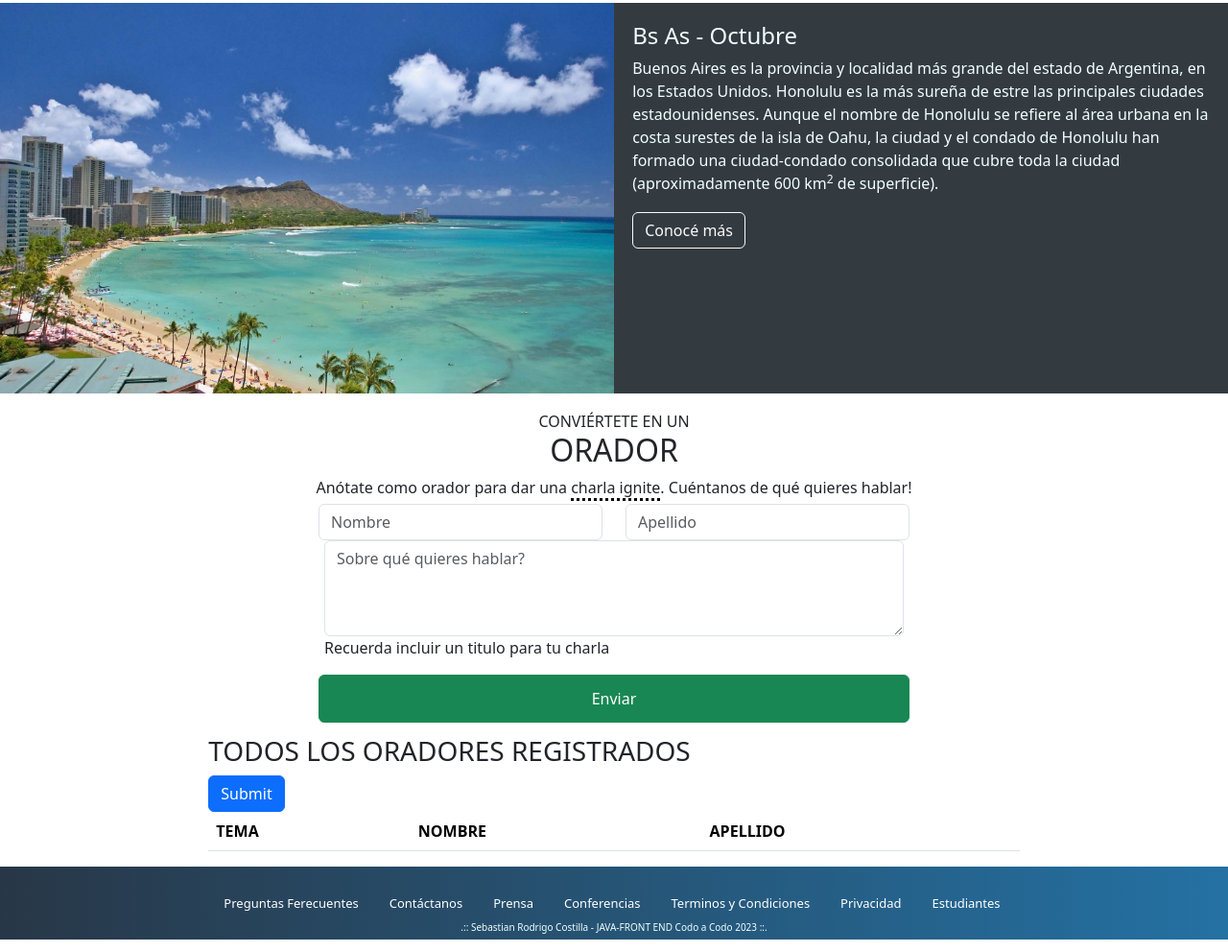
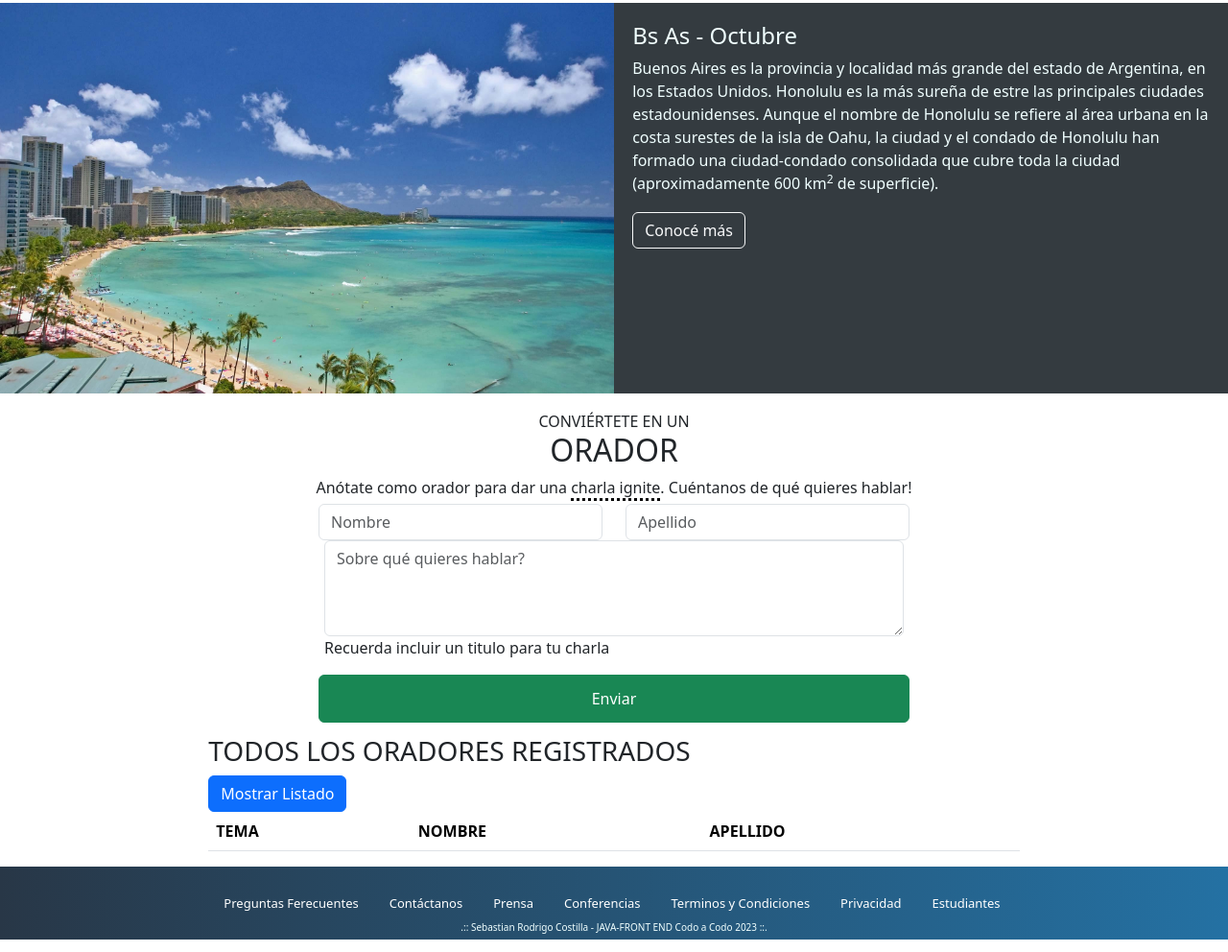
Before and after one commit to scostilla/CaCProyectoFinal, a website with bundled scripts: page src/main/webapp/index.html in a window 1280 px wide. Shown: the part 1330-2322 px from the top of the page at 96% size. Built offline with nearby package versions, Linux system fonts and the light colour scheme.

Commit message:
terminado

```diff
--- a/src/main/webapp/index.html
+++ b/src/main/webapp/index.html
@@ -208,7 +208,7 @@
         TODOS LOS ORADORES REGISTRADOS
       </h3>
       <button type="submit" class="btn btn-primary" onclick="listarOradores()">
-        Submit
+        Mostrar Listado
       </button>
       <table id="tablaDatos" class="table">
         <thead>
```
